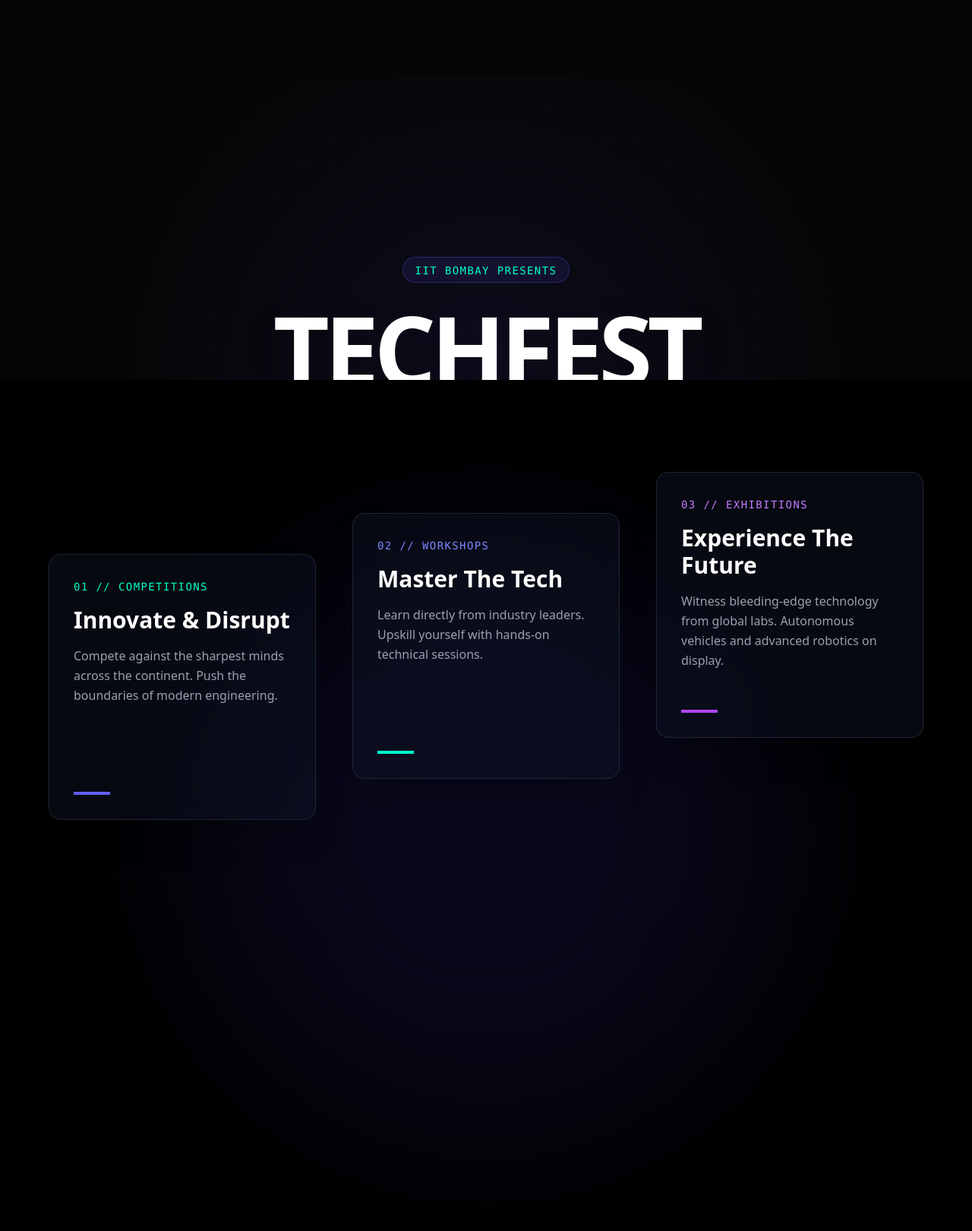
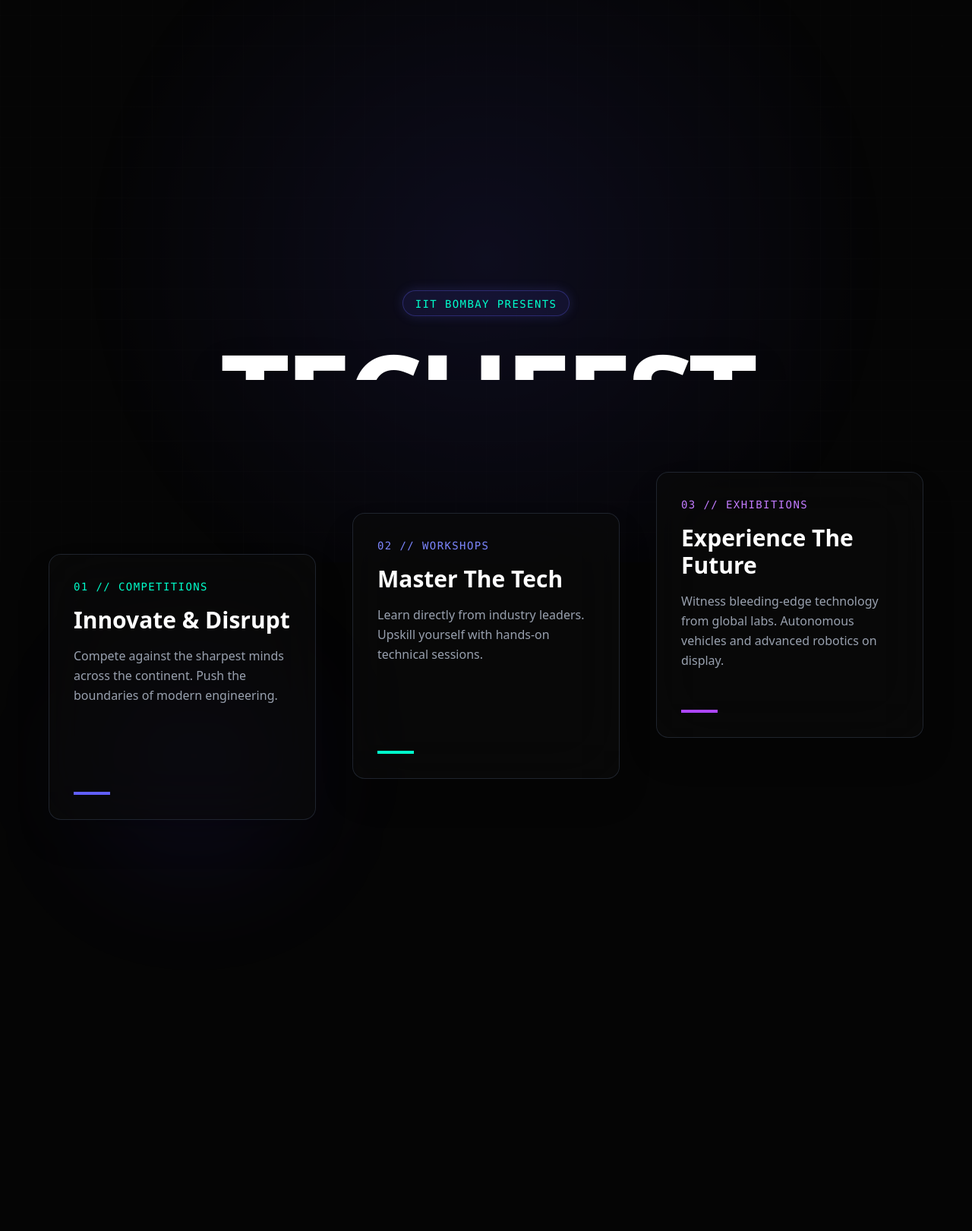
Before and after one commit to Kushagra061310/interactive-parallax, a Next.js app: page / in a window 1280 px wide. Shown: the part 300-1920 px from the top of the page at 76% size. Built offline with nearby package versions, Linux system fonts and the light colour scheme.

Commit message:
fixed stuff

```diff
--- a/app/page.tsx
+++ b/app/page.tsx
@@ -6,12 +6,16 @@
 export default function Home() {
   const { scrollYProgress } = useScroll();
 
-  // Hero Parallax (Moves down slightly to create depth)
-  const heroBgY = useTransform(scrollYProgress, [0, 1], ["0%", "50%"]);
+  // --- GLOBAL BACKGROUND PARALLAX ---
+  // Moves slowly down while the user scrolls down
+  const globalBgY = useTransform(scrollYProgress, [0, 1], ["0%", "30%"]);
+  const orbY = useTransform(scrollYProgress, [0, 1], ["0%", "150%"]);
+
+  // --- HERO PARALLAX ---
   const heroTextY = useTransform(scrollYProgress, [0, 1], ["0%", "150%"]);
   const heroOpacity = useTransform(scrollYProgress, [0, 0.2], [1, 0]);
 
-  // Card Parallax (Moving upward at strict, safe pixel rates)
+  // --- CARD PARALLAX (Foreground moving up) ---
   const card1Y = useTransform(scrollYProgress, [0, 1], [0, -100]);
   const card2Y = useTransform(scrollYProgress, [0, 1], [0, -250]);
   const card3Y = useTransform(scrollYProgress, [0, 1], [0, -400]);
@@ -19,81 +23,67 @@
   const [isJoined, setIsJoined] = useState(false);
 
   return (
-    <main className="bg-[#050505] text-white font-sans overflow-x-hidden selection:bg-indigo-500">
+    <main className="bg-[#050505] text-white font-sans overflow-x-hidden selection:bg-indigo-500 relative">
 
-      {/* --- SECTION 1: HERO --- */}
-      <section className="relative h-screen w-full flex items-center justify-center overflow-hidden">
-        {/* Parallax Grid Background */}
+      {/* GLOBAL PARALLAX LAYER */}
       <motion.div
-          className="absolute inset-0 z-0 opacity-20"
+        className="fixed inset-0 z-0 opacity-20 pointer-events-none"
         style={{
           backgroundImage: 'radial-gradient(circle at center, #312e81 0%, transparent 70%), linear-gradient(rgba(255,255,255,0.05) 1px, transparent 1px), linear-gradient(90deg, rgba(255,255,255,0.05) 1px, transparent 1px)',
           backgroundSize: '100% 100%, 40px 40px, 40px 40px',
-            y: heroBgY
+          y: globalBgY
         }}
       />
 
-        <motion.div style={{ y: heroTextY, opacity: heroOpacity }} className="relative z-10 text-center flex flex-col items-center">
-          <div className="px-4 py-1 border border-indigo-500/30 rounded-full bg-indigo-500/10 backdrop-blur-md mb-6">
+      {/* --- SECTION 1: HERO --- */}
+      <section className="relative h-screen w-full flex items-center justify-center overflow-hidden z-10">
+        <motion.div style={{ y: heroTextY, opacity: heroOpacity }} className="text-center flex flex-col items-center px-4">
+          <div className="px-4 py-1 border border-indigo-500/30 rounded-full bg-indigo-500/10 backdrop-blur-md mb-6 shadow-[0_0_15px_rgba(99,102,241,0.2)]">
             <span className="text-[#00ffcc] font-mono text-sm tracking-widest uppercase">IIT Bombay Presents</span>
           </div>
-          <h1 className="text-7xl md:text-9xl font-black uppercase tracking-tighter drop-shadow-2xl">
+          <h1 className="text-7xl md:text-[10rem] font-black uppercase tracking-tighter drop-shadow-2xl leading-none">
             Techfest
           </h1>
-          <p className="mt-6 text-xl text-gray-400 font-light tracking-wide">
+          <p className="mt-8 text-xl md:text-2xl text-gray-400 font-light tracking-wide">
             Scroll to explore the parallax depth.
           </p>
         </motion.div>
       </section>
 
       {/* --- SECTION 2: DIFFERENTIAL PARALLAX CARDS --- */}
-      <section className="relative min-h-[150vh] w-full bg-black flex items-center justify-center px-4 py-20 z-20">
-        <div className="absolute top-1/2 left-1/2 -translate-x-1/2 -translate-y-1/2 w-[60vw] h-[60vw] bg-indigo-900/20 rounded-full blur-[120px] pointer-events-none" />
+      <section className="relative min-h-[150vh] w-full flex items-center justify-center px-4 py-20 z-20">
+
+        {/* Parallaxing Background Orbs (Moving opposite to the cards) */}
+        <motion.div style={{ y: orbY }} className="absolute top-0 left-[10%] w-64 h-64 bg-indigo-600/10 rounded-full blur-[80px] pointer-events-none" />
+        <motion.div style={{ y: orbY }} className="absolute bottom-0 right-[10%] w-96 h-96 bg-[#00ffcc]/5 rounded-full blur-[100px] pointer-events-none" />
 
         <div className="grid grid-cols-1 md:grid-cols-3 gap-8 md:gap-12 w-full max-w-6xl relative z-10">
-
-          {/* Card 1: Slow */}
-          <motion.div style={{ y: card1Y }} className="bg-gray-900/40 backdrop-blur-xl border border-gray-700/50 p-8 rounded-2xl shadow-2xl flex flex-col h-[350px]">
+          <motion.div style={{ y: card1Y }} className="bg-[#0a0a0a]/60 backdrop-blur-2xl border border-gray-700/50 p-8 rounded-2xl shadow-2xl flex flex-col h-[350px]">
             <h3 className="text-[#00ffcc] font-mono text-sm tracking-widest mb-4">01 // COMPETITIONS</h3>
             <h2 className="text-3xl font-bold mb-4">Innovate & Disrupt</h2>
-            <p className="text-gray-400 leading-relaxed flex-grow">
-              Compete against the sharpest minds across the continent. Push the boundaries of modern engineering.
-            </p>
+            <p className="text-gray-400 leading-relaxed flex-grow">Compete against the sharpest minds across the continent. Push the boundaries of modern engineering.</p>
             <div className="h-1 w-12 bg-indigo-500 mt-auto" />
           </motion.div>
 
-          {/* Card 2: Medium */}
-          <motion.div style={{ y: card2Y }} className="bg-gray-900/40 backdrop-blur-xl border border-gray-700/50 p-8 rounded-2xl shadow-2xl flex flex-col h-[350px] md:mt-24">
+          <motion.div style={{ y: card2Y }} className="bg-[#0a0a0a]/60 backdrop-blur-2xl border border-gray-700/50 p-8 rounded-2xl shadow-2xl flex flex-col h-[350px] md:mt-24">
             <h3 className="text-indigo-400 font-mono text-sm tracking-widest mb-4">02 // WORKSHOPS</h3>
             <h2 className="text-3xl font-bold mb-4">Master The Tech</h2>
-            <p className="text-gray-400 leading-relaxed flex-grow">
-              Learn directly from industry leaders. Upskill yourself with hands-on technical sessions.
-            </p>
+            <p className="text-gray-400 leading-relaxed flex-grow">Learn directly from industry leaders. Upskill yourself with hands-on technical sessions.</p>
             <div className="h-1 w-12 bg-[#00ffcc] mt-auto" />
           </motion.div>
 
-          {/* Card 3: Fast */}
-          <motion.div style={{ y: card3Y }} className="bg-gray-900/40 backdrop-blur-xl border border-gray-700/50 p-8 rounded-2xl shadow-2xl flex flex-col h-[350px] md:mt-48">
+          <motion.div style={{ y: card3Y }} className="bg-[#0a0a0a]/60 backdrop-blur-2xl border border-gray-700/50 p-8 rounded-2xl shadow-2xl flex flex-col h-[350px] md:mt-48">
             <h3 className="text-purple-400 font-mono text-sm tracking-widest mb-4">03 // EXHIBITIONS</h3>
             <h2 className="text-3xl font-bold mb-4">Experience The Future</h2>
-            <p className="text-gray-400 leading-relaxed flex-grow">
-              Witness bleeding-edge technology from global labs. Autonomous vehicles and advanced robotics on display.
-            </p>
+            <p className="text-gray-400 leading-relaxed flex-grow">Witness bleeding-edge technology from global labs. Autonomous vehicles and advanced robotics on display.</p>
             <div className="h-1 w-12 bg-purple-500 mt-auto" />
           </motion.div>
-
         </div>
       </section>
 
       {/* --- SECTION 3: CTA --- */}
-      <section className="relative h-screen w-full bg-[#050505] flex items-center justify-center overflow-hidden z-30">
-        <motion.div style={{ y: heroBgY }} className="absolute inset-0 flex items-center justify-center opacity-20 pointer-events-none">
-           <h1 className="text-[12vw] font-black text-transparent stroke-gray-800 stroke-2 whitespace-nowrap" style={{ WebkitTextStroke: '2px #1f2937' }}>
-             TECHFEST 2026
-           </h1>
-        </motion.div>
-
-        <motion.div className="relative z-10 text-center">
+      <section className="relative h-screen w-full flex items-center justify-center overflow-hidden z-30 bg-black/40 backdrop-blur-sm border-t border-white/5">
+        <div className="relative z-10 text-center">
           <h2 className="text-5xl md:text-7xl font-black uppercase mb-8">
             Represent Your <br/><span className="text-indigo-500">Campus</span>
           </h2>
@@ -108,7 +98,7 @@
           >
             {isJoined ? "✓ INITIATIVE JOINED" : "SUBMIT APPLICATION"}
           </button>
-        </motion.div>
+        </div>
       </section>
 
     </main>
```
Lines whose indentation alone changed are shown as unchanged.
